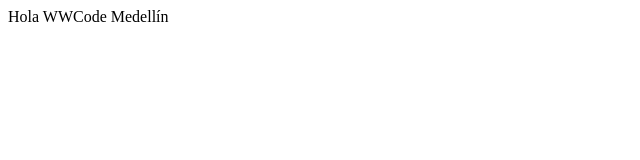
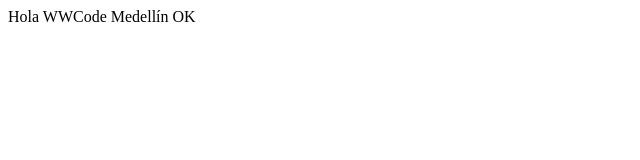
Before and after one commit to jessicaalmir/test, a plain HTML site: page index.html in a window 1280 px wide. Shown: the full height of the page, 0-640 px from the left. Drawn offline with Linux system fonts and the light colour scheme.

Commit message:
index created

```diff
--- a/index.html
+++ b/index.html
@@ -7,6 +7,6 @@
     <title>Document</title>
 </head>
 <body>
-    Hola WWCode Medellín
+    Hola WWCode Medellín OK
 </body>
 </html>
```
